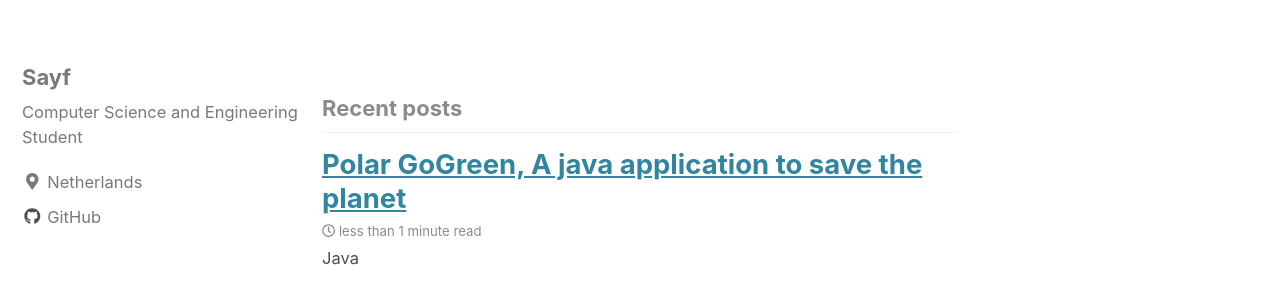
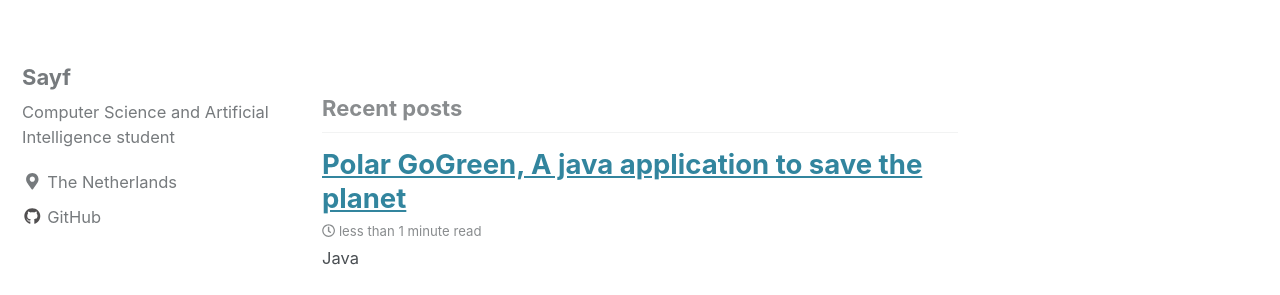
Before and after one commit to imnublet/imnublet.github.io, a Jekyll site: the page built from index.html, in a window 1280 px wide. Shown: the part 274-569 px from the top of the page. Built offline with Jekyll 4.4.1, drawn with Linux system fonts in a browser that asks for light colours; cached includes are drawn as plain includes; nearby versions of some CDN libraries; the list of posts is cut into pages by our own code.

Commit message:
config changes

```diff
--- a/_config.yml
+++ b/_config.yml
@@ -19,7 +19,7 @@ locale                   : "en-US"
 title                    : "Sayf El Kaddouri"
 title_separator          : "-"
 name                     : "Sayf"
-description              : "Computer Science and Engineering Student "
+description              : "Computer Science and Artificial Intelligence student at Leiden University "
 url                      : # the base hostname & protocol for your site e.g. "https://mmistakes.github.io"
 baseurl                  : # the subpath of your site, e.g. "/blog"
 repository               : # GitHub username/repo-name e.g. "mmistakes/minimal-mistakes"
@@ -108,8 +108,8 @@ analytics:
 author:
   name             : "Sayf"
   avatar           : # path of avatar image, e.g. "/assets/images/bio-photo.jpg"
-  bio              : "Computer Science and Engineering Student"
-  location         : "Netherlands"
+  bio              : "Computer Science and Artificial Intelligence student"
+  location         : "The Netherlands"
   email            :
   links:
     - label: "Email"
@@ -130,6 +130,10 @@ author:
     - label: "Instagram"
       icon: "fab fa-fw fa-instagram"
       # url: "https://instagram.com/"
+    - label: "LinkedIn"
+      icon: "fab fa-fw LinkedIn"
+      # url: "https://nl.linkedin.com/in/sayfkadd"
+
 
 # Site Footer
 footer:
@@ -152,6 +156,9 @@ footer:
     - label: "Instagram"
       icon: "fab fa-fw fa-instagram"
       # url:
+    - label: "LinkedIn"
+      icon: "fab fa-fw LinkedIn"
+      # url: "https://nl.linkedin.com/in/sayfkadd"
 
 
 # Reading Files
```
Also changed, not shown: 1 other file.
